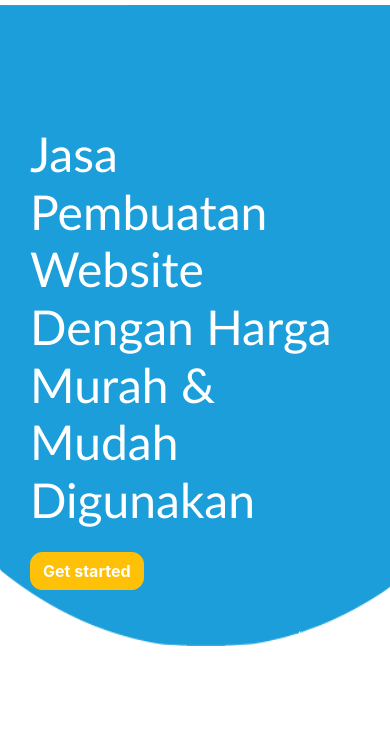
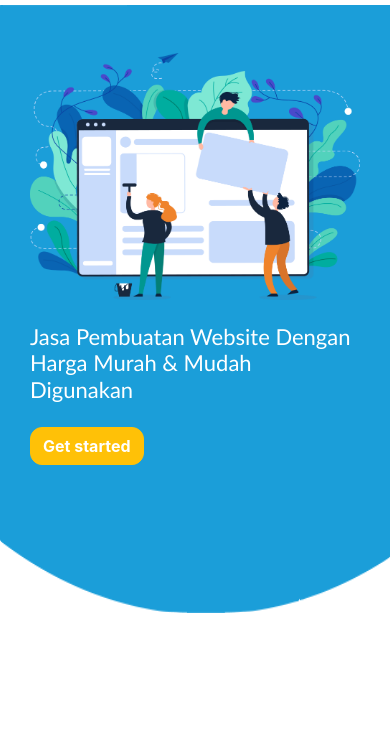
Before and after one commit to iko16-haekal/weebdev, a Gatsby site: page / in a window 390 px wide. Shown: the part 63-795 px from the top of the page. Built offline with nearby package versions, Linux system fonts and the light colour scheme; Gatsby itself is replaced by a stand-in of ours.

Commit message:
menambahkan responsive pada header

```diff
--- a/package.json
+++ b/package.json
@@ -21,6 +21,7 @@
     "react": "^16.12.0",
     "react-dom": "^16.12.0",
     "react-helmet": "^6.1.0",
+    "react-responsive": "^8.1.0",
     "react-responsive-carousel": "^3.2.10"
   },
   "devDependencies": {
--- a/src/pages/index.js
+++ b/src/pages/index.js
@@ -20,14 +20,14 @@ const IndexPage = () => (
     <Navbar />
     <div className="container-fluid home-jmb">
       <div className="container ">
-        <div className="row ">
-          <div className="col-md-6 mt-5 pt-5">
+        <div className="row jmb-row">
+          <div className="col-md-6 col-jmb-text">
             <h2
               style={{
                 fontSize: "48px",
                 fontFamily: "calibri",
               }}
-              className="text-white font-weight-regular pt-4"
+              className="text-white text-jmb font-weight-regular pt-4"
             >
               Jasa Pembuatan Website Dengan Harga Murah & Mudah Digunakan
             </h2>
@@ -36,7 +36,7 @@ const IndexPage = () => (
             </Link>
           </div>
 
-          <div className="col-md-6 mt-5 pt-5">
+          <div className="col-md-6 col-jmb-img">
             <div className="mt-5">
               <Image
                 filename="header.1.png"
@@ -50,9 +50,7 @@ const IndexPage = () => (
 
     <div className="container mb-5">
       <h2 className="text-center">Why choosing us</h2>
-      <p className="text-center text-muted">
-        karena di sini semua orang bisa memiliki website
-      </p>
+
       <hr className="text-center line" />
 
       <div className="row pt-4">
@@ -63,7 +61,7 @@ const IndexPage = () => (
         </div>
         <div className="col-md-6 mt-5">
           <h2>
-            buat websitemu
+            desain website
             <span className="font-weight-bold"> menarik dan unik</span>
           </h2>
           <p className="font-weight-light">
--- a/src/pages/style.css
+++ b/src/pages/style.css
@@ -14,3 +14,35 @@
   color: #1b9ed9;
   border: 2px solid #1b9ed9;
 }
+
+.col-jmb-text {
+  margin-top: 100px !important;
+}
+
+.col-jmb-img {
+  margin-top: 65px !important;
+}
+
+@media only screen and (max-width: 600px) {
+  .text-jmb {
+    font-size: 22px !important;
+  }
+  .home-jmb {
+    background: url("../images/home-jmb.png") no-repeat !important;
+    background-size: 105% 80% !important;
+    height: 90vh !important;
+    width: 100% !important;
+  }
+  .jmb-row {
+    display: flex;
+    flex-direction: column-reverse;
+  }
+
+  .col-jmb-text {
+    margin-top: 0px !important;
+  }
+
+  .col-jmb-img {
+    margin-top: 0px !important;
+  }
+}
```
Also changed, not shown: 1 other file.
